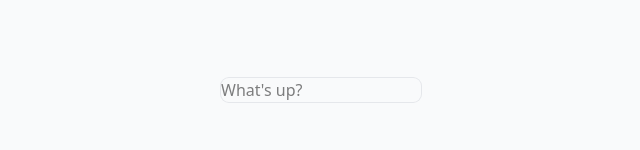
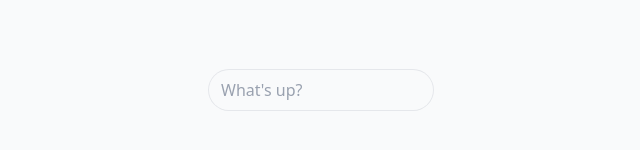
Before and after one commit to olashipsjs/schedule-post, a React (Vite) app: page / in a window 1280 px wide. Shown: the part 310-460 px from the top of the page, without its empty margins (319-959 px from the left). Built offline with nearby package versions, Linux system fonts and the light colour scheme.

Commit message:
Jan 24, 2025, 11:24 PM

```diff
--- a/src/App.tsx
+++ b/src/App.tsx
@@ -1,6 +1,7 @@
 import { Form, Formik } from 'formik';
 import Textarea from './components/textarea/Textarea';
 import Field from './components/field/Field';
+import { twMerge } from 'tailwind-merge';
 
 const App = () => {
   return (
@@ -13,7 +14,7 @@ const App = () => {
           >
             <Form>
               <Field name='message'>
-                <Field.Sheet>
+                <Field.Sheet className={twMerge('rounded-3xl')}>
                   <Textarea placeholder={"What's up?"} />
                 </Field.Sheet>
               </Field>
--- a/src/components/field/Field.tsx
+++ b/src/components/field/Field.tsx
@@ -1,6 +1,7 @@
 import React from 'react';
 import { twMerge } from 'tailwind-merge';
 import FieldProvider from './Provider';
+import useField from './hook';
 
 const Compound = ({
   name = '',
@@ -15,11 +16,14 @@ const Compound = ({
 };
 
 const Sheet = ({ className, ...restProps }: React.ComponentProps<'div'>) => {
+  const { meta } = useField();
+
   return (
     <div
       {...restProps}
       className={twMerge(
-        'ring-1 ring-gray-200 rounded-lg overflow-clip w-full flex',
+        'ring-1 ring-gray-200 rounded-lg overflow-clip w-full flex hover:ring-gray-400',
+        meta.touched && 'ring-blue-500 ring-2',
         className
       )}
     />
--- a/src/components/textarea/Textarea.tsx
+++ b/src/components/textarea/Textarea.tsx
@@ -40,14 +40,17 @@ const Textarea = ({
 
   return (
     <textarea
+      rows={rows}
       {...restProps}
       ref={textareaRef}
       onBlur={handleBlur}
       onFocus={handleFocus}
       onChange={handleChange}
       value={field.value as any}
-      rows={rows}
-      className={twMerge('w-full outline-0 resize-none', className)}
+      className={twMerge(
+        'w-full outline-0 resize-none text-gray-900 font-medium placeholder:text-gray-400 placeholder:font-normal py-2 px-3',
+        className
+      )}
     />
   );
 };
```
